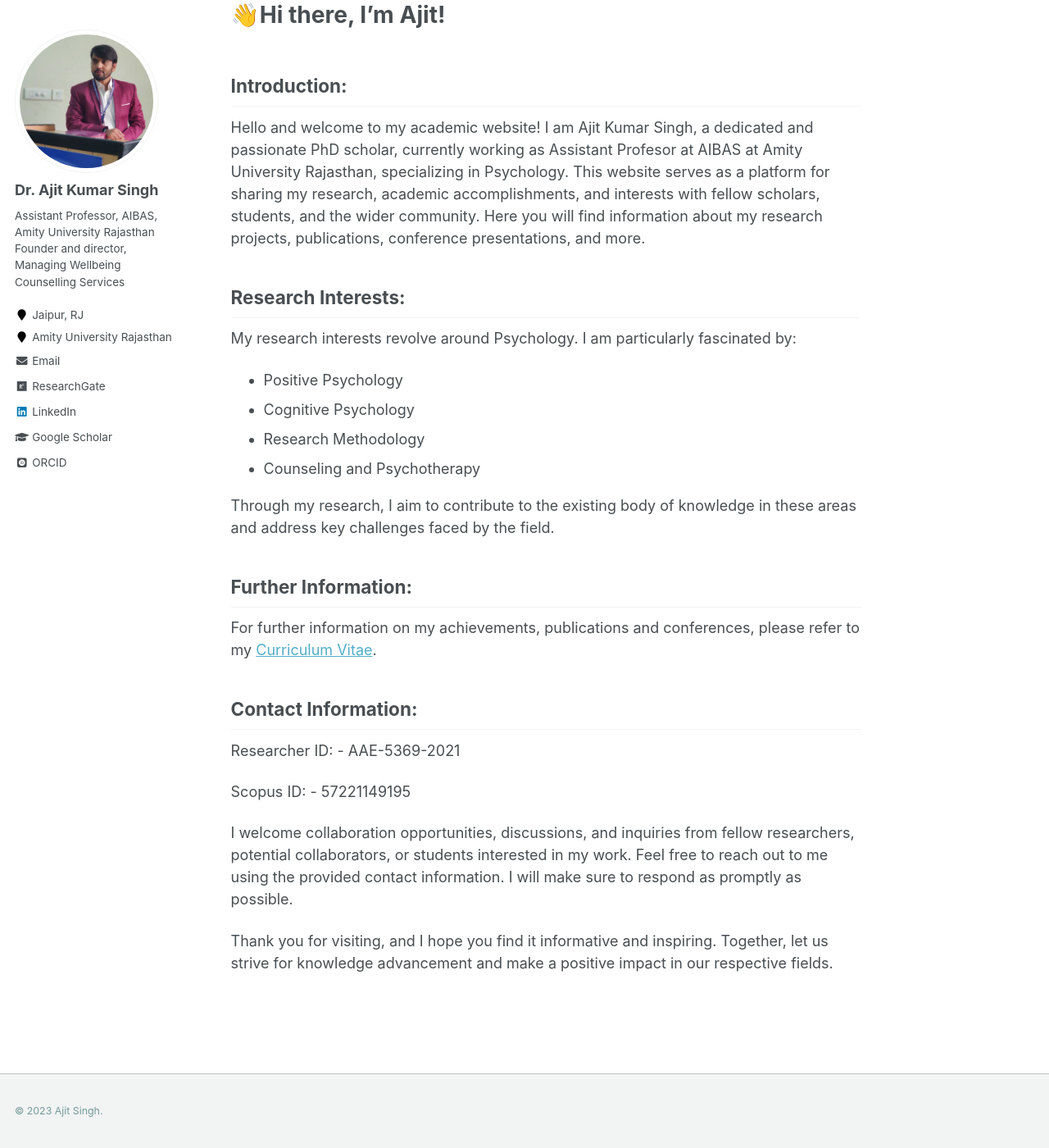
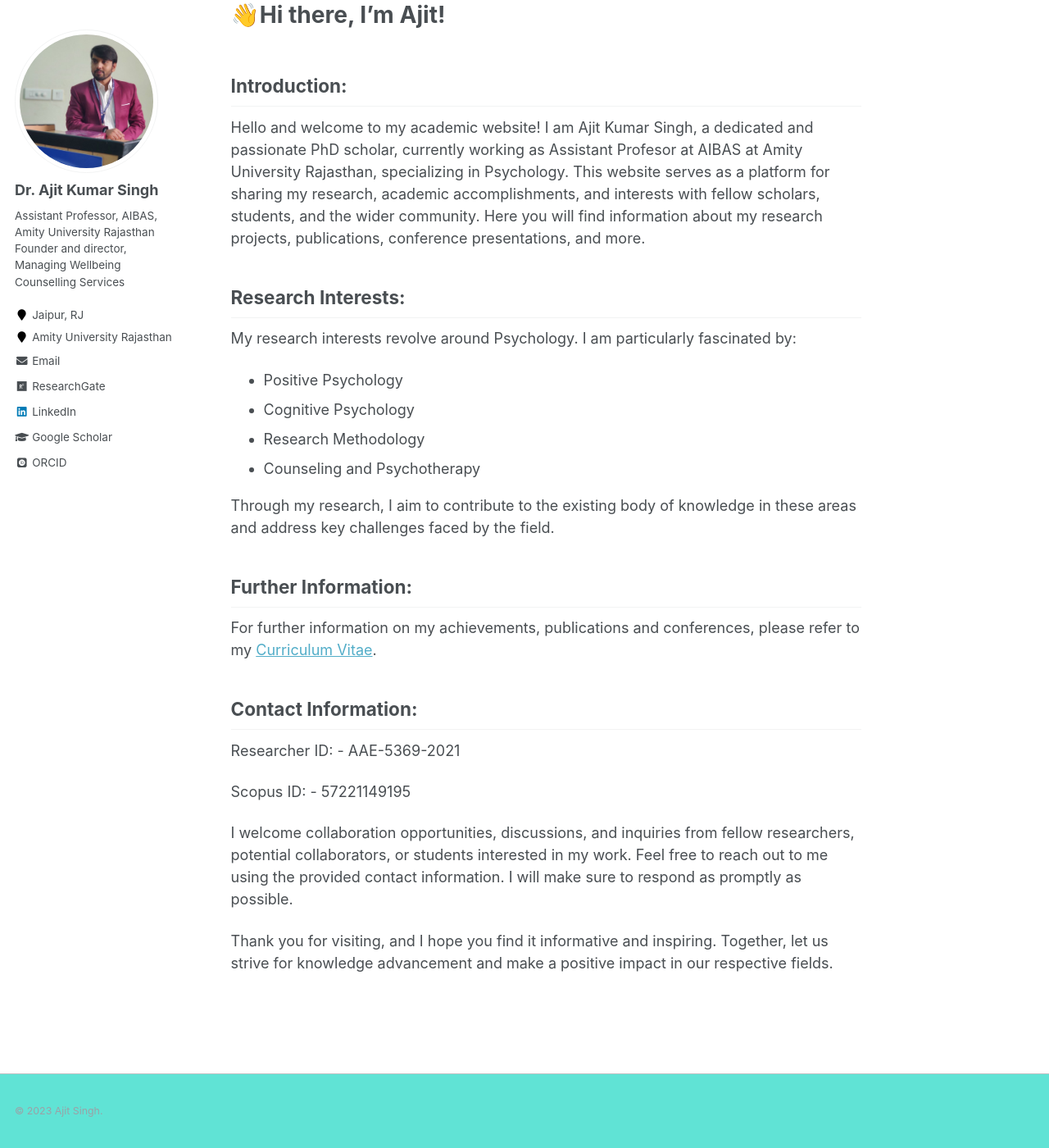
Before and after one commit to ajitsinghacademic/ajitsinghacademic.github.io, a Jekyll site: the page built from _pages/about.md, in a window 1280 px wide and 1400 px high, scrolled down 114 px. Shown: the whole window at 82% size. Built offline with Jekyll 4.4.1, drawn with Linux system fonts in a browser that asks for light colours; some web fonts are replaced.

Commit message:
bgcolor footer

```diff
--- a/_sass/_footer.scss
+++ b/_sass/_footer.scss
@@ -15,12 +15,12 @@
   height: auto;
   /* sticky footer fix end */
   margin-top: 3em;
-  color: mix(#60e3d5, $gray, 25%);
+  color: mix(#fff, $gray, 25%);
   -webkit-animation: intro 0.3s both;
           animation: intro 0.3s both;
   -webkit-animation-delay: 0.45s;
           animation-delay: 0.45s;
-  background-color: $lighter-gray;
+  background-color: #60E3D5;
   border-top: 1px solid $light-gray;
 
   footer {
```
